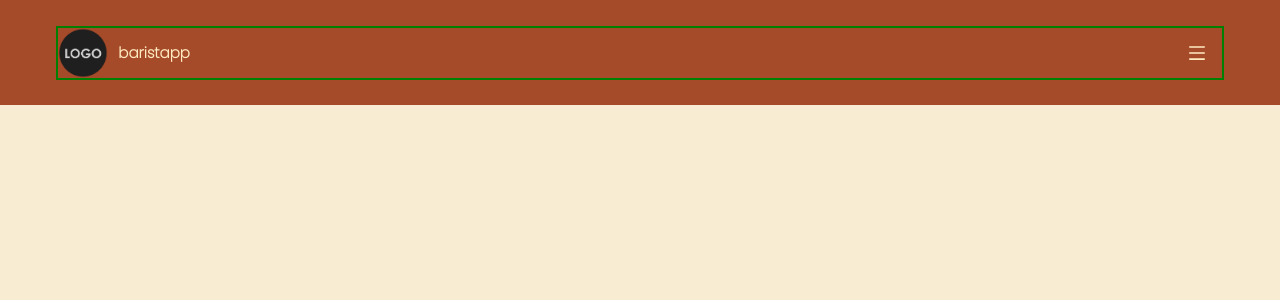
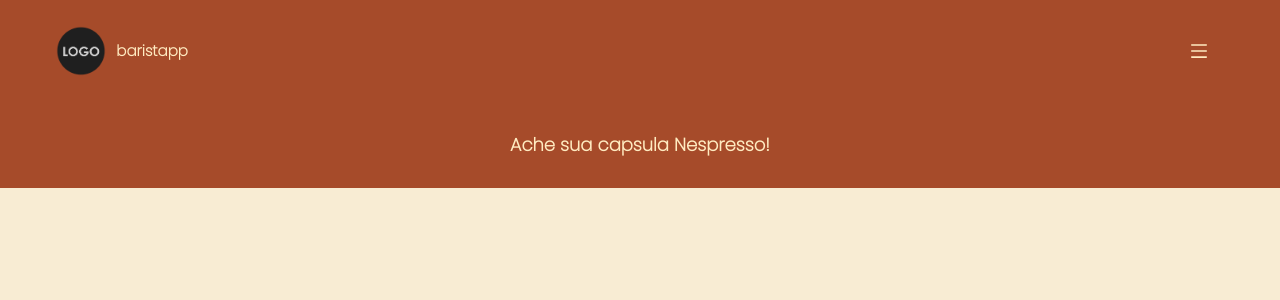
Before and after one commit to joaofelipelliccione/barista_app_front, a React (Create React App) app: page / in a window 1280 px wide. Shown: the top 300 px of the page. Built offline with nearby package versions, Linux system fonts and the light colour scheme; no server answers.

Commit message:
Iniciando página Home.

```diff
--- a/src/pages/Home.jsx
+++ b/src/pages/Home.jsx
@@ -29,6 +29,9 @@ function Home() {
     <div className="homePage">
       {console.log(isFetching)}
       <Header />
+      <main className="homePageMain">
+        <h1>Ache sua capsula Nespresso!</h1>
+      </main>
     </div>
   );
 }
--- a/src/styles/Header.css
+++ b/src/styles/Header.css
@@ -10,7 +10,6 @@
 }
 
 .centeredHeader {
-  border: solid 2px green;
   display: flex;
   justify-content: space-between;
   align-items: center;
@@ -91,7 +90,6 @@
 }
 
 .hambContentContainer {
-  /* border: solid 2px ghostwhite; */
   display: flex;
   flex-direction: column;
   align-items: center;
--- a/src/styles/Home.css
+++ b/src/styles/Home.css
@@ -3,3 +3,21 @@
   display: flex;
   flex-direction: column;
 }
+
+.homePageMain {
+  background-color: var(--mediumCarmine);
+  /* border: solid 2px red; */
+  display: flex;
+  flex-direction: column;
+  align-items: center;
+  justify-content: center;
+  padding: 3rem 0;
+}
+
+.homePageMain h1 {
+  /* border: solid 2px blue; */
+  color: var(--bisque);
+  width: fit-content;
+  font-size: 1.8rem;
+  font-weight: 700;
+}
```
